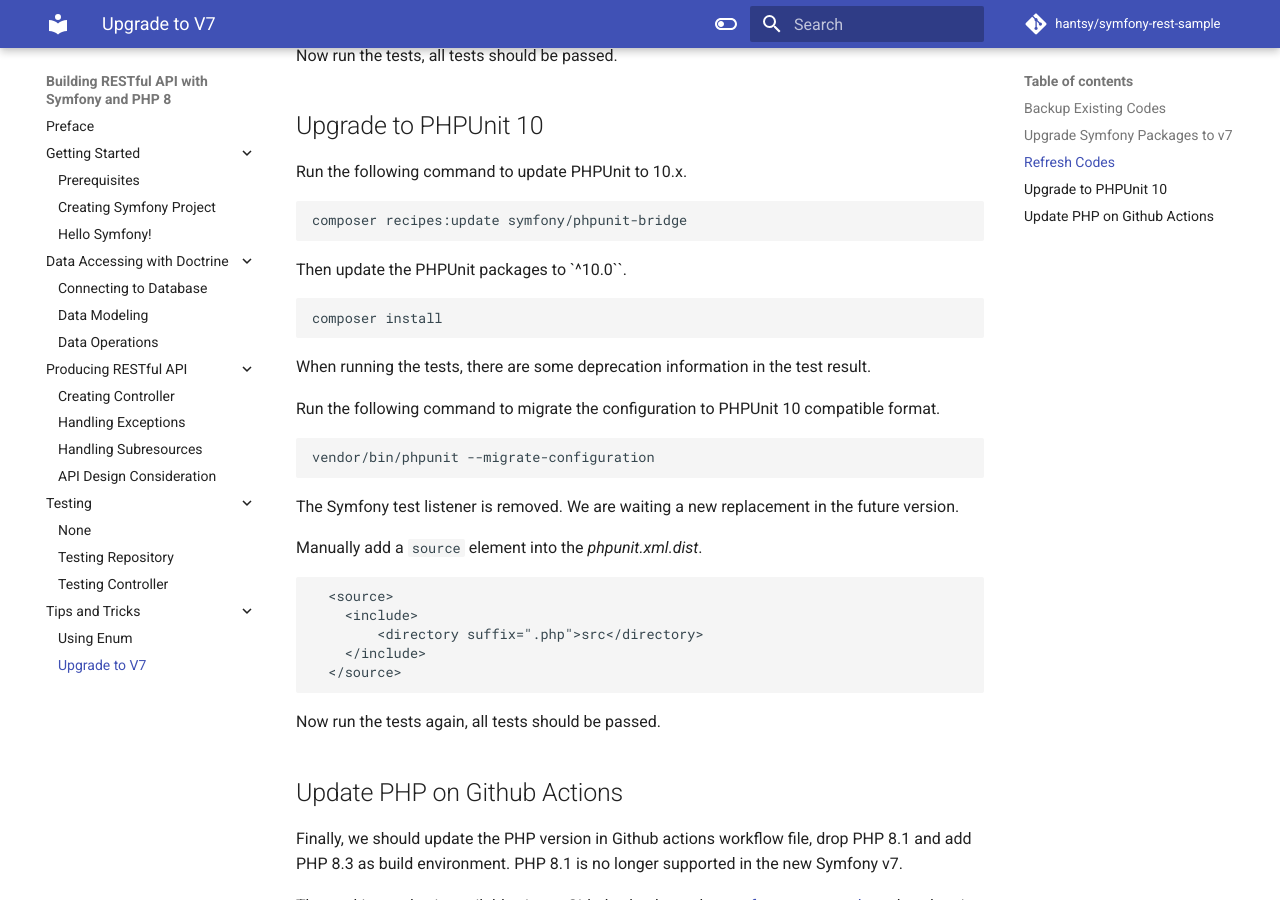
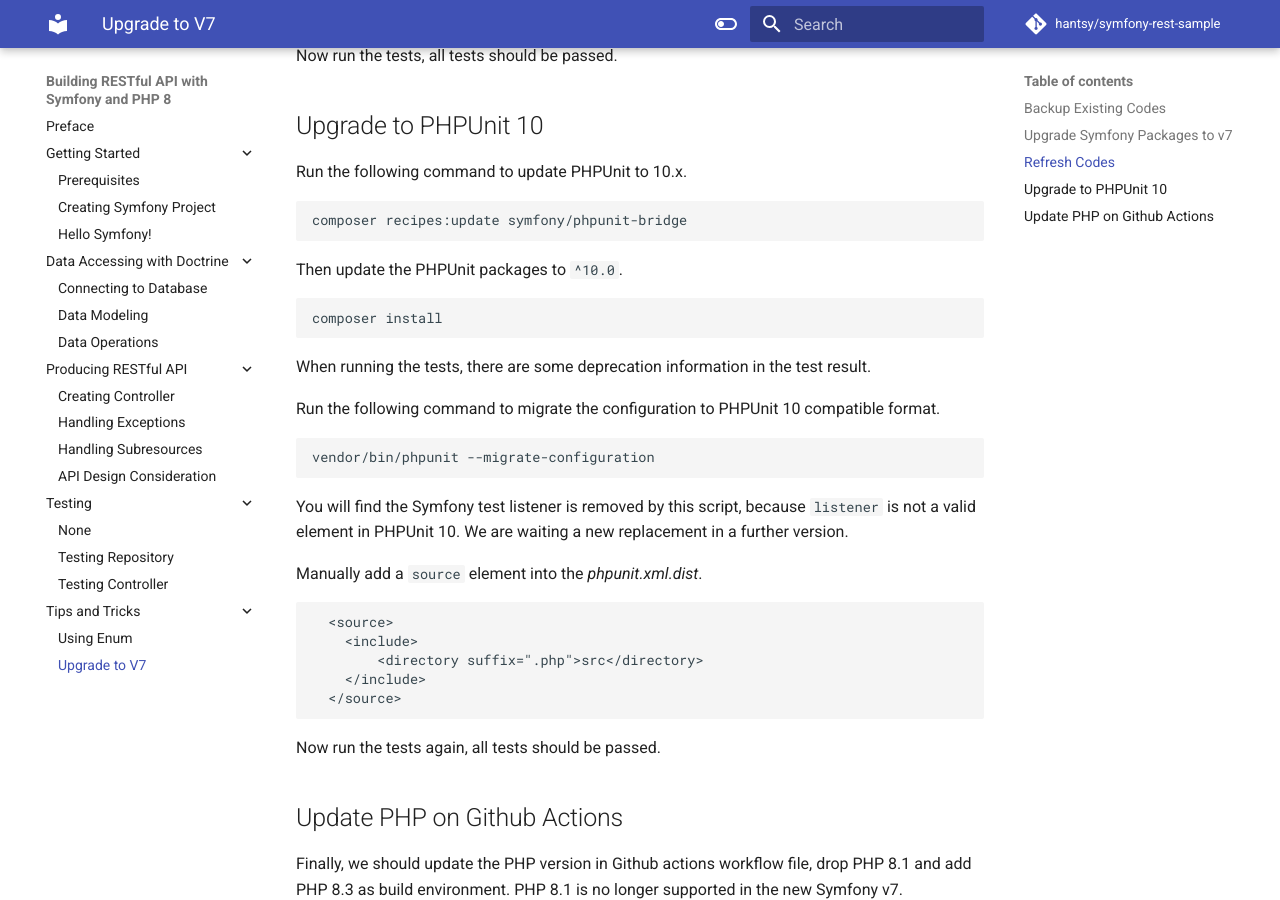
Before and after one commit to hantsy/symfony-rest-sample, an MkDocs documentation site: the page built from docs/tips/v7.md, in a window 1280 px wide and 900 px high, scrolled down 5415 px. Built offline with MkDocs 1.6.1 and Material for MkDocs 9.7.7, drawn with Linux system fonts in a browser that asks for light colours; comment, search, counter and statistics services are not loaded.

Commit message:
chore: update docs

````diff
--- a/docs/tips/v7.md
+++ b/docs/tips/v7.md
@@ -260,7 +260,7 @@ Run the following command to update PHPUnit to 10.x.
 composer recipes:update symfony/phpunit-bridge
 ```
 
-Then update the PHPUnit packages to `^10.0``.
+Then update the PHPUnit packages to `^10.0`.
 
 ```bash
 composer install
@@ -273,7 +273,7 @@ Run the following command to migrate the configuration to PHPUnit 10 compatible
 ```bash
 vendor/bin/phpunit --migrate-configuration
 ```
-The Symfony test listener is removed. We are waiting a new replacement in the future version.
+You will find the Symfony test listener is removed by this script, because `listener` is not a valid element in PHPUnit 10. We are waiting a new replacement in a further version.
 
 Manually add a `source` element into the *phpunit.xml.dist*.
 
````
